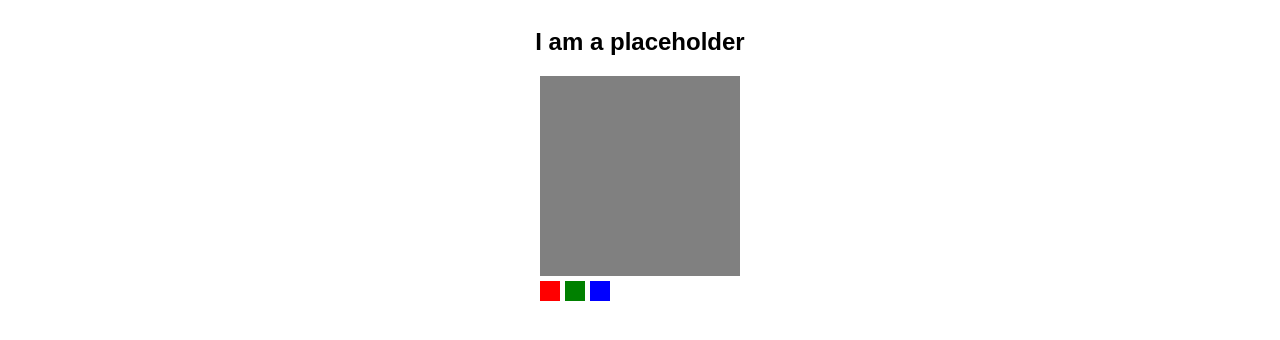
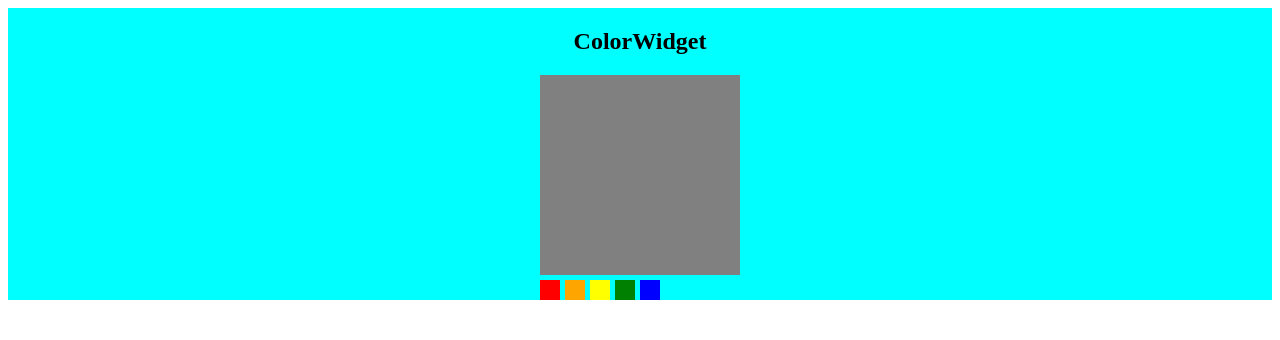
Before and after one commit to Esequiel378/diversio-fe-exercise, a React (Create React App) app: page / in a window 1280 px wide. Shown: the top 340 px of the page. Built offline with nearby package versions, Linux system fonts and the light colour scheme.

Commit message:
🔨 Remove .css file and use styled-components instead

```diff
--- a/src/App.tsx
+++ b/src/App.tsx
@@ -29,8 +29,8 @@ const COLOR_LIST = [
   "#FFA600",
 ];
 
-function App() {
+const App = () => {
   return <ColorWidget colorList={COLOR_LIST} />;
-}
+};
 
 export default App;
--- a/src/components/ColorWidget/ColorSelector/index.css
+++ /dev/null
@@ -1,13 +0,0 @@
-.color-selector-wrapper {
-    display: flex;
-    flex-direction: row;
-    justify-content: flex-start;
-    width: 200px;
-}
-
-.color-selector-option {
-    height: 20px;
-    width: 20px;
-    margin: 5px 5px 0 0;
-    cursor: pointer;
-}
--- a/src/components/ColorWidget/ColorSelector/index.tsx
+++ b/src/components/ColorWidget/ColorSelector/index.tsx
@@ -1,21 +1,14 @@
-import "./index.css";
+import { ColorBox, ColorSelectorContainer } from "./styles";
 
 const ColorSelector = () => {
   return (
-    <div className="color-selector-wrapper">
-      <div
-        style={{ backgroundColor: "red" }}
-        className="color-selector-option"
-      />
-      <div
-        style={{ backgroundColor: "green" }}
-        className="color-selector-option"
-      />
-      <div
-        style={{ backgroundColor: "blue" }}
-        className="color-selector-option"
-      />
-    </div>
+    <ColorSelectorContainer>
+      <ColorBox color="red" />
+      <ColorBox color="orange" />
+      <ColorBox color="yellow" />
+      <ColorBox color="green" />
+      <ColorBox color="blue" />
+    </ColorSelectorContainer>
   );
 };
 
--- /dev/null
+++ b/src/components/ColorWidget/ColorSelector/styles.tsx
@@ -0,0 +1,20 @@
+import styled from "styled-components";
+
+export const ColorSelectorContainer = styled.div`
+  display: flex;
+  flex-direction: row;
+  justify-content: flex-start;
+  width: 200px;
+`;
+
+type ColorBoxProps = {
+  color: string;
+};
+
+export const ColorBox = styled.div<ColorBoxProps>`
+  height: 20px;
+  width: 20px;
+  margin: 5px 5px 0 0;
+  cursor: pointer;
+  background-color: ${({ color }) => color};
+`;
--- a/src/components/ColorWidget/ColorWindow/index.css
+++ /dev/null
@@ -1,9 +0,0 @@
-.color-window-wrapper {
-    border-color: 1px solid #AAAAAA;
-}
-
-.color-window-colorbox {
-    height: 200px;
-    width: 200px;
-    border-color: 1px solid #000000;
-}
--- a/src/components/ColorWidget/ColorWindow/index.tsx
+++ b/src/components/ColorWidget/ColorWindow/index.tsx
@@ -1,13 +1,10 @@
-import "./index.css";
+import { ColorBox, ColorWindowContainer } from "./styles";
 
 const ColorWindow = () => {
   return (
-    <div className="color-window-wrapper">
-      <div
-        style={{ backgroundColor: "grey" }}
-        className="color-window-colorbox"
-      />
-    </div>
+    <ColorWindowContainer>
+      <ColorBox />
+    </ColorWindowContainer>
   );
 };
 
--- /dev/null
+++ b/src/components/ColorWidget/ColorWindow/styles.tsx
@@ -0,0 +1,12 @@
+import styled from "styled-components";
+
+export const ColorWindowContainer = styled.div`
+  border-color: 1px solid #aaaaaa;
+`;
+
+export const ColorBox = styled.div`
+  height: 200px;
+  width: 200px;
+  border-color: 1px solid #000000;
+  background-color: grey;
+`;
--- a/src/components/ColorWidget/index.css
+++ /dev/null
@@ -1,10 +0,0 @@
-.color-widget {
-    display: flex;
-    flex-direction: column;
-    justify-content: center;
-    align-items: center;
-}
-
-.color-widget-title {
-    font-family: sans-serif;
-}
--- a/src/components/ColorWidget/index.tsx
+++ b/src/components/ColorWidget/index.tsx
@@ -1,25 +1,25 @@
 import ColorSelector from "./ColorSelector";
 import ColorWindow from "./ColorWindow";
 
-import "./index.css";
+import { ColorWidgetContainer } from "./styles";
 
 type ColorWidgetProps = {
   colorList: string[];
+  title?: string;
 };
 
-const ColorWidget = ({ colorList }: ColorWidgetProps) => {
-  console.log(colorList);
+const ColorWidget = ({ title = "ColorWidget" }: ColorWidgetProps) => {
+  return (
+    <ColorWidgetContainer>
+      <div className="color-widget-title">
+        <h2>{title}</h2>
+      </div>
 
-  return (
-    <div className="color-widget">
-      <div className="color-widget-title">
-        <h2>I am a placeholder</h2>
-      </div>
       <div>
         <ColorWindow />
         <ColorSelector />
       </div>
-    </div>
+    </ColorWidgetContainer>
   );
 };
 
--- /dev/null
+++ b/src/components/ColorWidget/styles.tsx
@@ -0,0 +1,9 @@
+import styled from "styled-components";
+
+export const ColorWidgetContainer = styled.div`
+  display: flex;
+  flex-direction: column;
+  justify-content: center;
+  align-items: center;
+  background-color: aqua;
+`;
```
